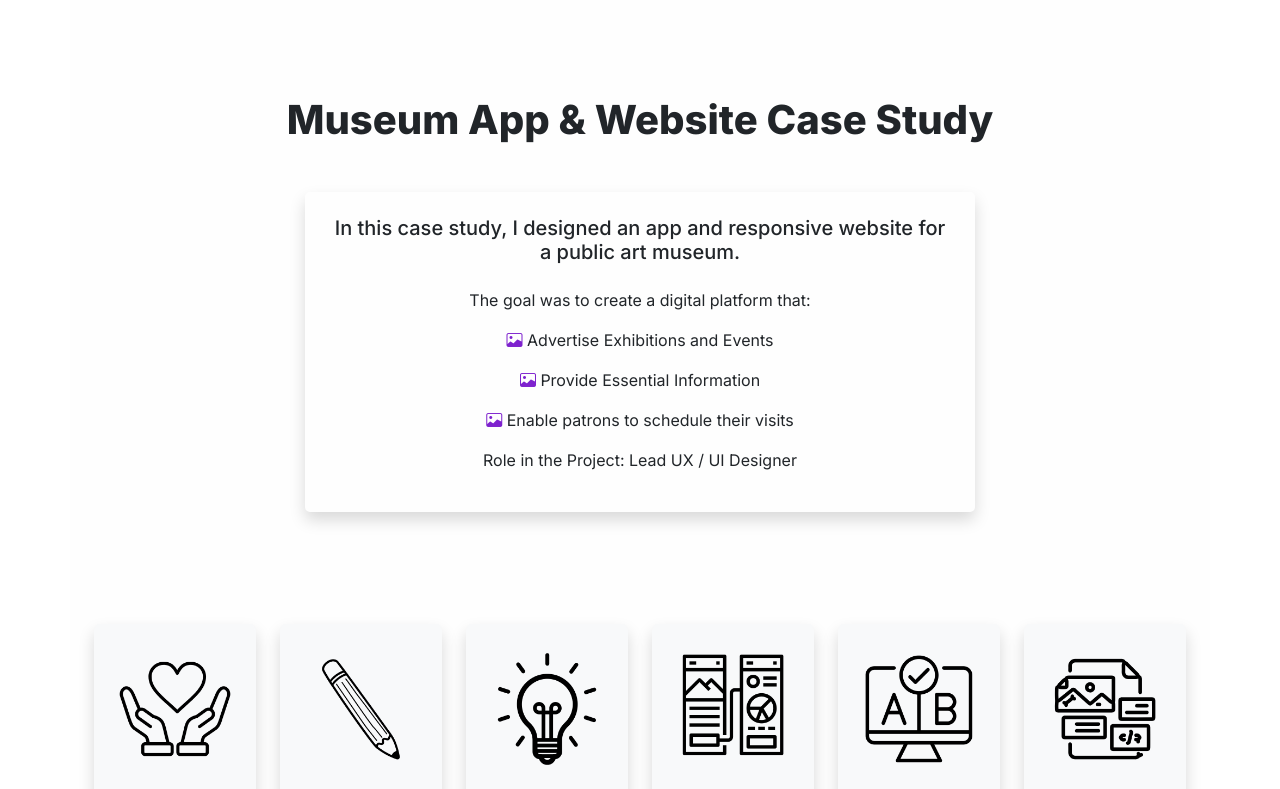
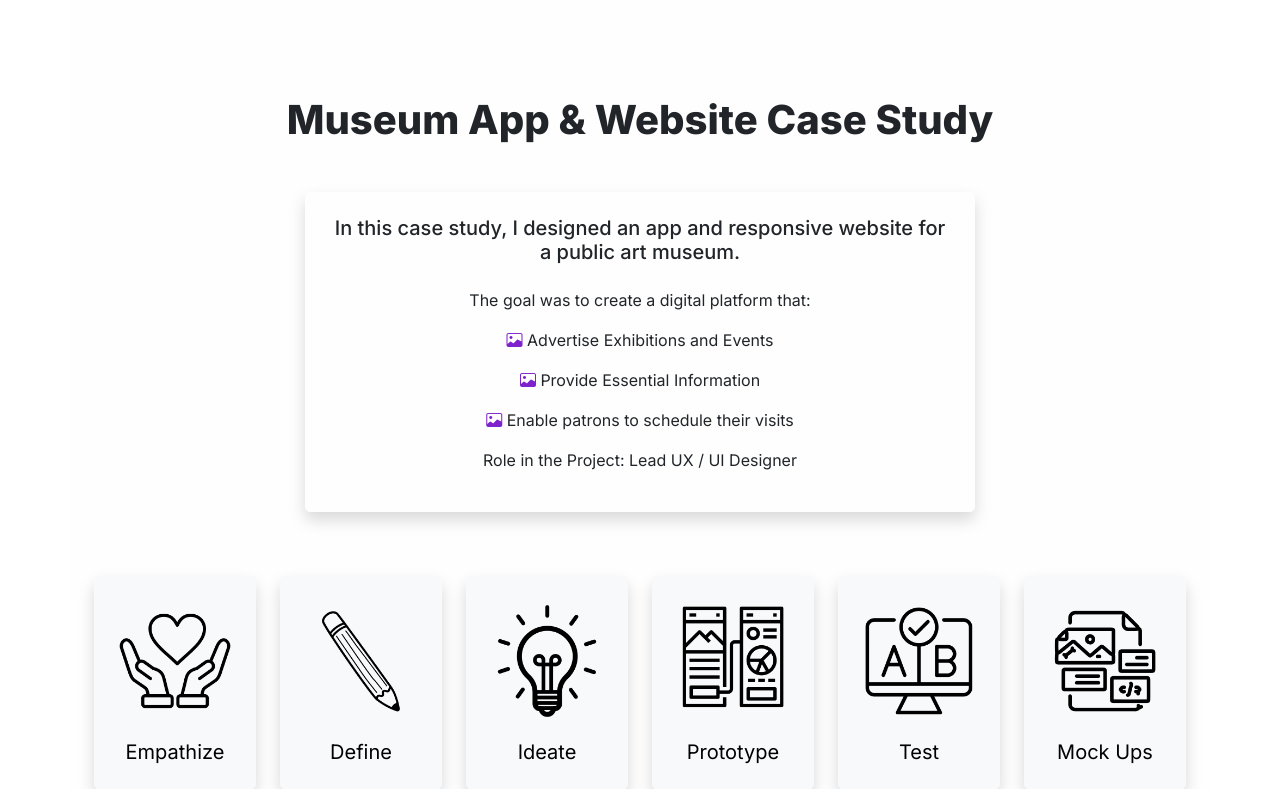
Before and after one commit to MariolaH/Design-Portfolio, a Next.js app: page /MuseumWebsite in a window 1280 px wide. Shown: the top 789 px of the page. Built offline with nearby package versions, Linux system fonts and the light colour scheme.

Commit message:
updated margins

```diff
--- a/src/app/DieHardAnglers/page.tsx
+++ b/src/app/DieHardAnglers/page.tsx
@@ -44,7 +44,7 @@ export default function DieHardAnglers() {
           </div>
         </div>
         <div className="d-flex justify-content-center mt-5 mb-5">
-          <div className="row justify-content-center mt-5 btn-round image-container">
+          <div className="row justify-content-center btn-round image-container">
             {/* <LinkCard
               href="/MuseumWebsite/empathize"
               imgSrc="/DesignProcess/E.png"
--- a/src/app/FlowersFlowersFlowersWebsite/page.tsx
+++ b/src/app/FlowersFlowersFlowersWebsite/page.tsx
@@ -37,7 +37,7 @@ export default function FlowersFlowersFlowersWebsite() {
 
 
       <div className="d-flex justify-content-center mt-5 mb-5">
-          <div className="row justify-content-center mt-5 btn-round image-container">
+          <div className="row justify-content-center btn-round image-container">
             {/* <LinkCard
               href="/MuseumWebsite/empathize"
               imgSrc="/DesignProcess/E.png"
--- a/src/app/MuseumWebsite/page.tsx
+++ b/src/app/MuseumWebsite/page.tsx
@@ -32,7 +32,7 @@ export default function empathize() {
             Role in the Project: Lead UX / UI Designer
         </p></div></div>
         <div className="d-flex justify-content-center mt-5 mb-5">
-          <div className="row justify-content-center mt-5 btn-round image-container">
+          <div className="row justify-content-center btn-round image-container">
             <LinkCard
               href="/MuseumWebsite/empathize"
               imgSrc="/Empathize .png"
--- a/src/app/WisconsinBucketListBook/page.tsx
+++ b/src/app/WisconsinBucketListBook/page.tsx
@@ -33,7 +33,7 @@ export default function WisconsinBucketListBook() {
 </div>
             </div>
       <div className="d-flex justify-content-center mt-5 mb-5">
-          <div className="row justify-content-center mt-5 btn-round image-container">
+          <div className="row justify-content-center btn-round image-container">
             {/* <LinkCard
               href="/MuseumWebsite/empathize"
               imgSrc="/DesignProcess/E.png"
```
